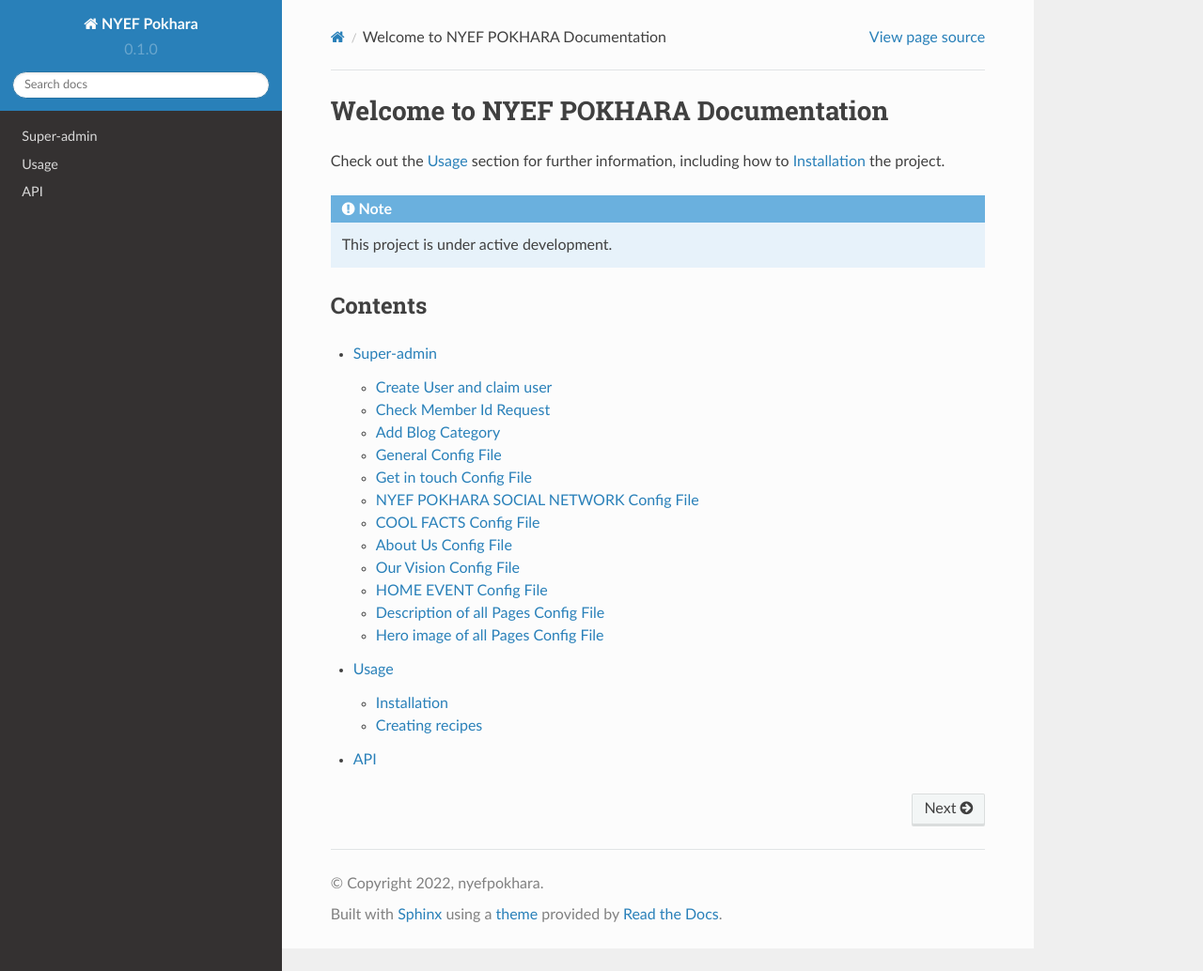
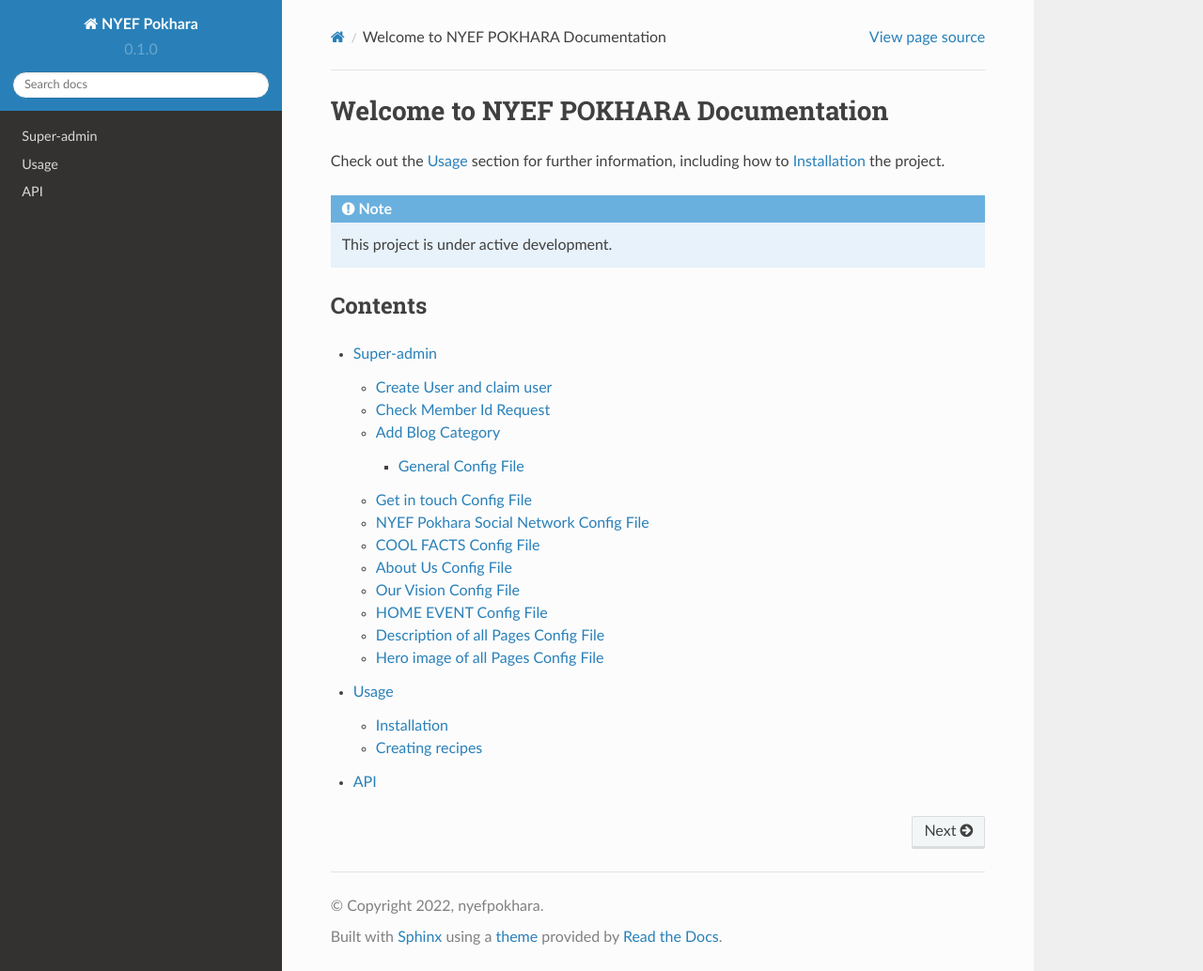
Before and after one commit to Krishesh/nyefpokharadocs, a Sphinx documentation site: the page built from docs/source/index.rst, in a window 1280 px wide and 1034 px high. Shown: the whole window at 94% size. Built offline with Sphinx 7.4.7 and the Read the Docs theme 2.0.0, drawn with Linux system fonts in a browser that asks for light colours.

```diff
--- a/docs/source/superadmin.rst
+++ b/docs/source/superadmin.rst
@@ -86,7 +86,7 @@ Add Blog Category
 
 
 General Config File
-------------------------------------
+^^^^^^^^^^^^^^^^^^^
 
 
 1. go to `config`_
@@ -130,7 +130,7 @@ Get in touch Config File
 3. Save It
 
 
-NYEF POKHARA SOCIAL NETWORK Config File
+NYEF Pokhara Social Network Config File
 ------------------------------------------------------
 
 
```
Also changed, not shown: other parts of docs/source/superadmin.rst (+1 -1 lines).
